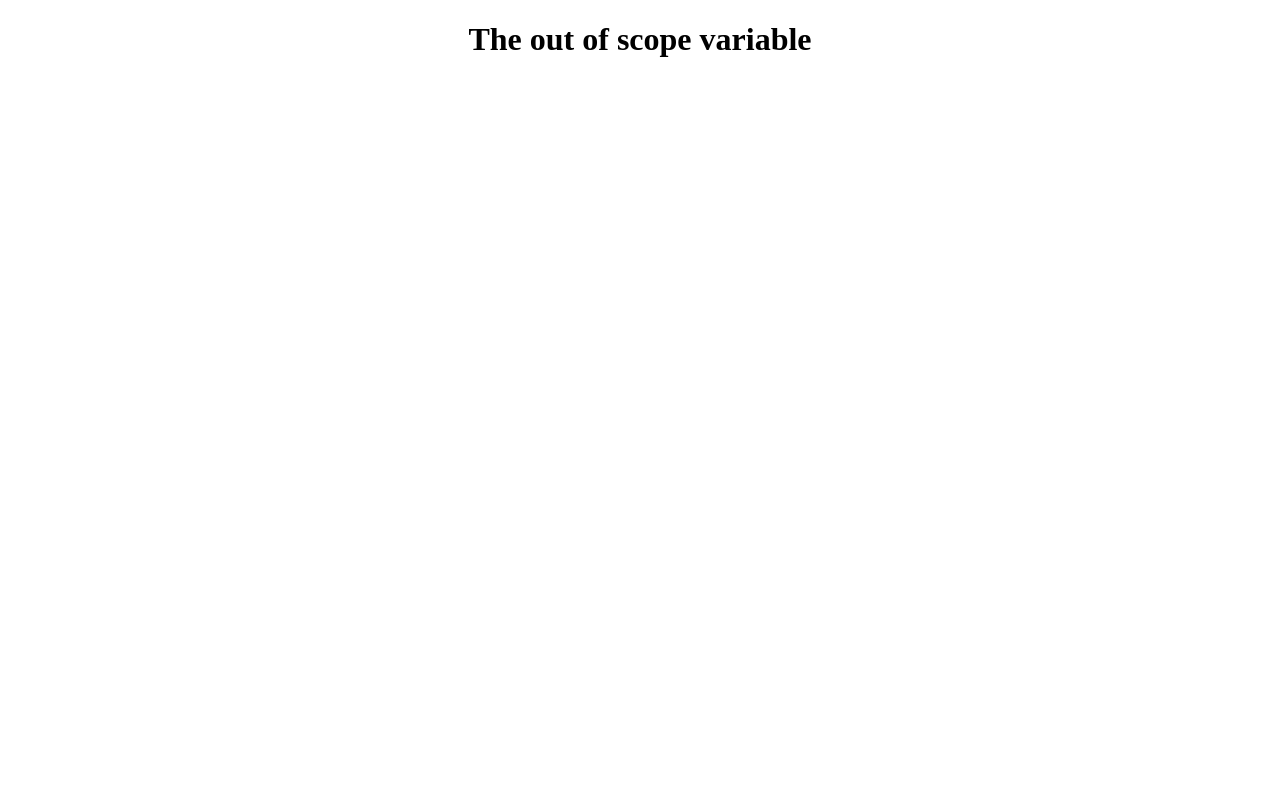
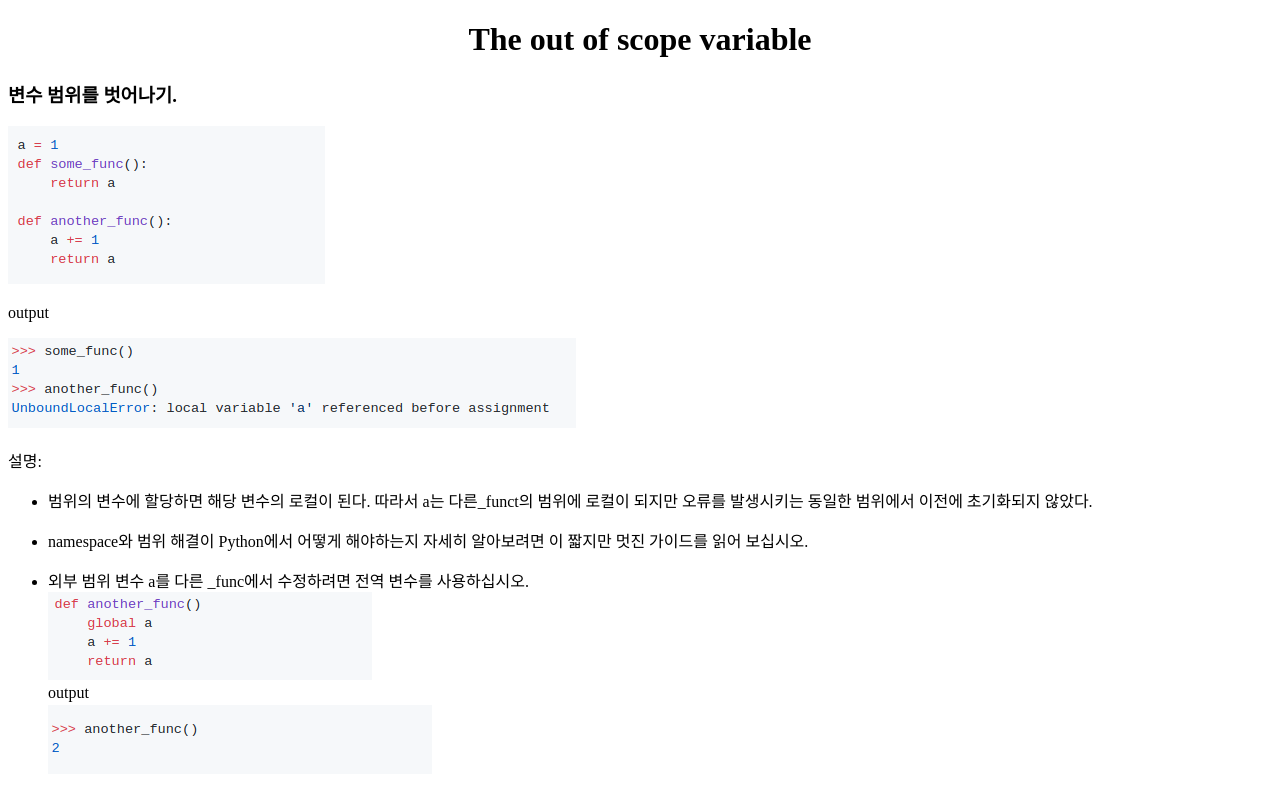
Before and after one commit to 18-2-SKKU-OSS/2018-2-OSS-E1, a website: page HTML_CODE/python36.html in a window 1280 px wide. Drawn offline with Linux system fonts and the light colour scheme.

Commit message:
section 3.08

```diff
--- a/HTML_CODE/python36.html
+++ b/HTML_CODE/python36.html
@@ -5,5 +5,31 @@
 </head>
 <body>
 	<div style="text-align:center"><h1>The out of scope variable</h1></div>
+
+	<h3>
+		변수 범위를 벗어나기.
+	</h3>
+
+	<img src="./pic/36.1.png">
+	<p>output</p>
+	<img src="./pic/36.2.png">
+
+	<p>
+		설명:
+	</p>
+	<ul>
+		<li><p>
+			범위의 변수에 할당하면 해당 변수의 로컬이 된다. 따라서 a는 다른_funct의 범위에 로컬이 되지만 오류를 발생시키는 동일한 범위에서 이전에 초기화되지 않았다.
+		</p></li>
+		<li><p>
+			namespace와 범위 해결이 Python에서 어떻게 해야하는지 자세히 알아보려면 이 짧지만 멋진 가이드를 읽어 보십시오.
+		</p></li>
+		<li><p>
+			외부 범위 변수 a를 다른 _func에서 수정하려면 전역 변수를 사용하십시오.<br>
+			<img src="./pic/36.3.png"><br>output<br><img src="./pic/36.4.png">
+		</p></li>
+	</ul>
+
+
 </body>
 </html>
```
Also changed, not shown: HTML_CODE/python37.html (+1 -1 lines), HTML_CODE/pic/36.1.png (added), HTML_CODE/pic/36.2.png (added), HTML_CODE/pic/36.3.png (added), HTML_CODE/pic/36.4.png (added).
